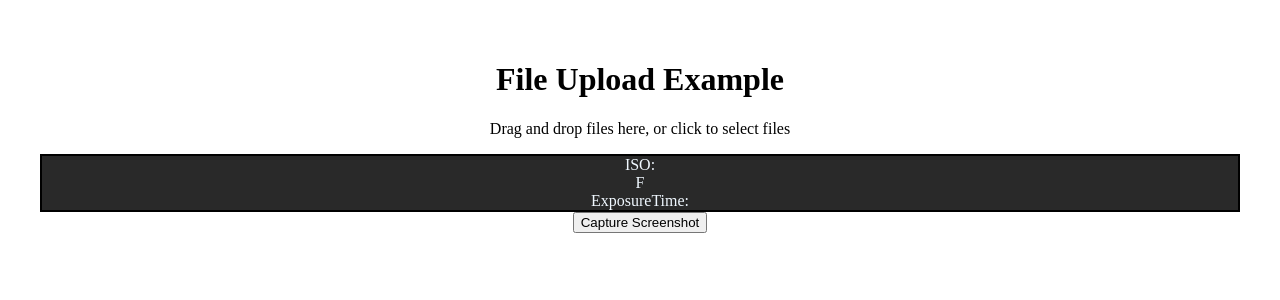
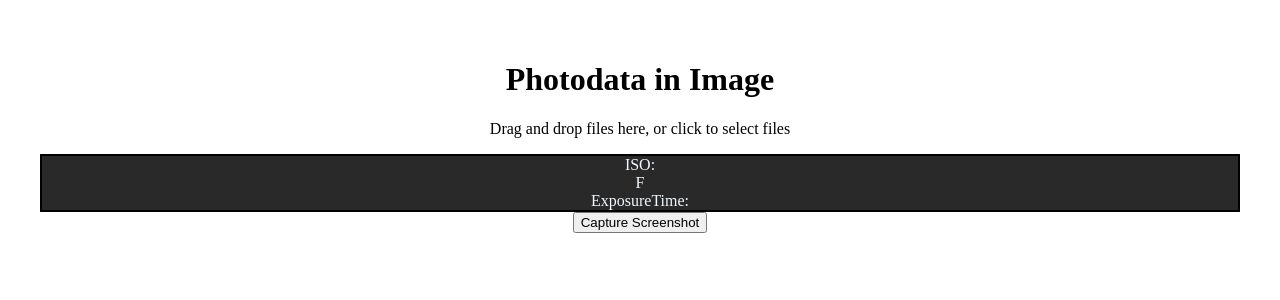
Before and after one commit to Hrinyov/phdata, a React (Vite) app: page / in a window 1280 px wide. Shown: the top 300 px of the page. Built offline with nearby package versions, Linux system fonts and the light colour scheme.

Commit message:
Change name of app

```diff
--- a/src/App.tsx
+++ b/src/App.tsx
@@ -11,7 +11,7 @@ function App() {
 
   return (
     <>
-      <h1>File Upload Example</h1>
+      <h1>Photodata in Image</h1>
       <FileUpload updateSharedData = {updateSharedData} />
       <DataDisplay data={sharedData} />
     </>
```
